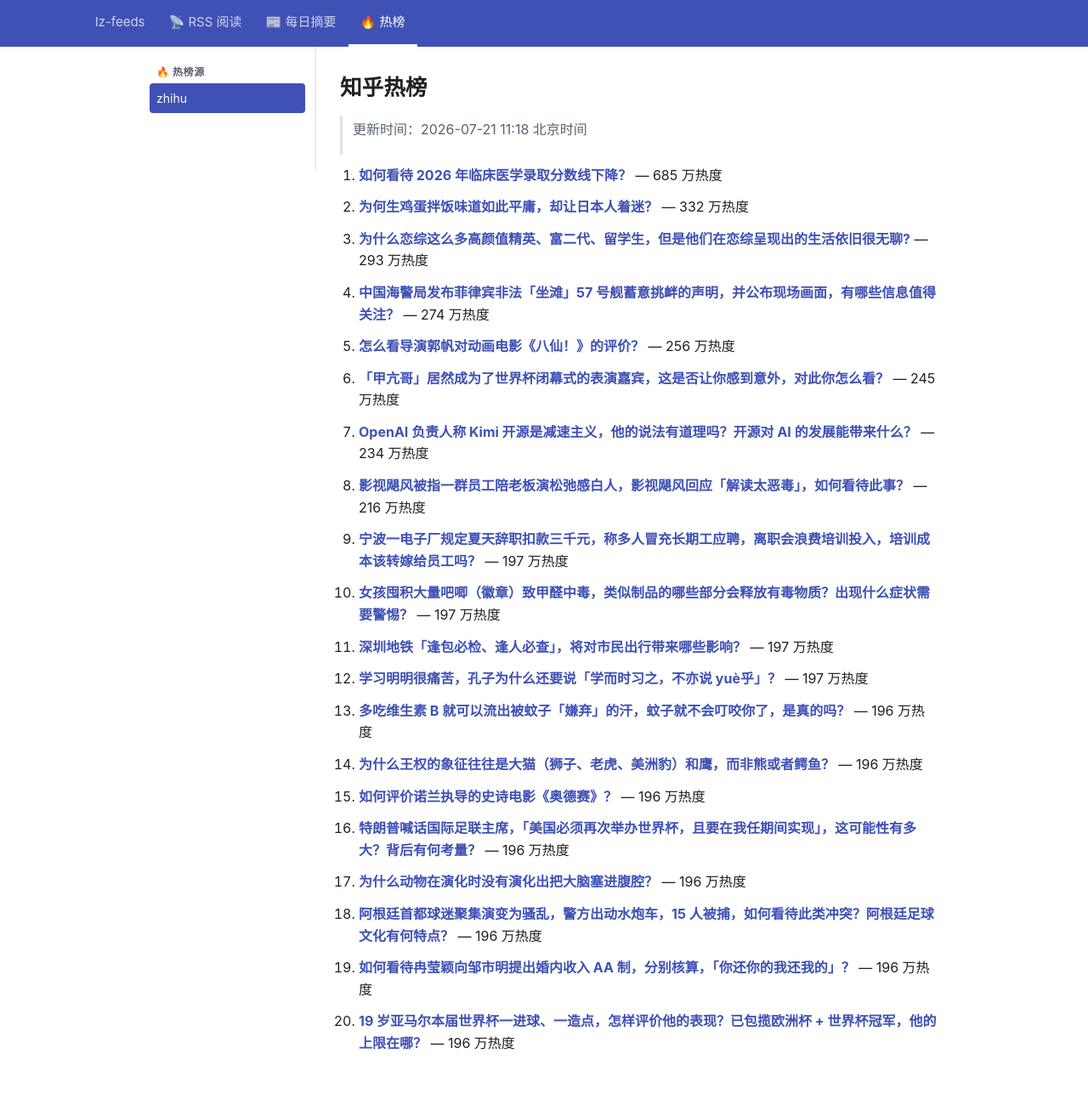
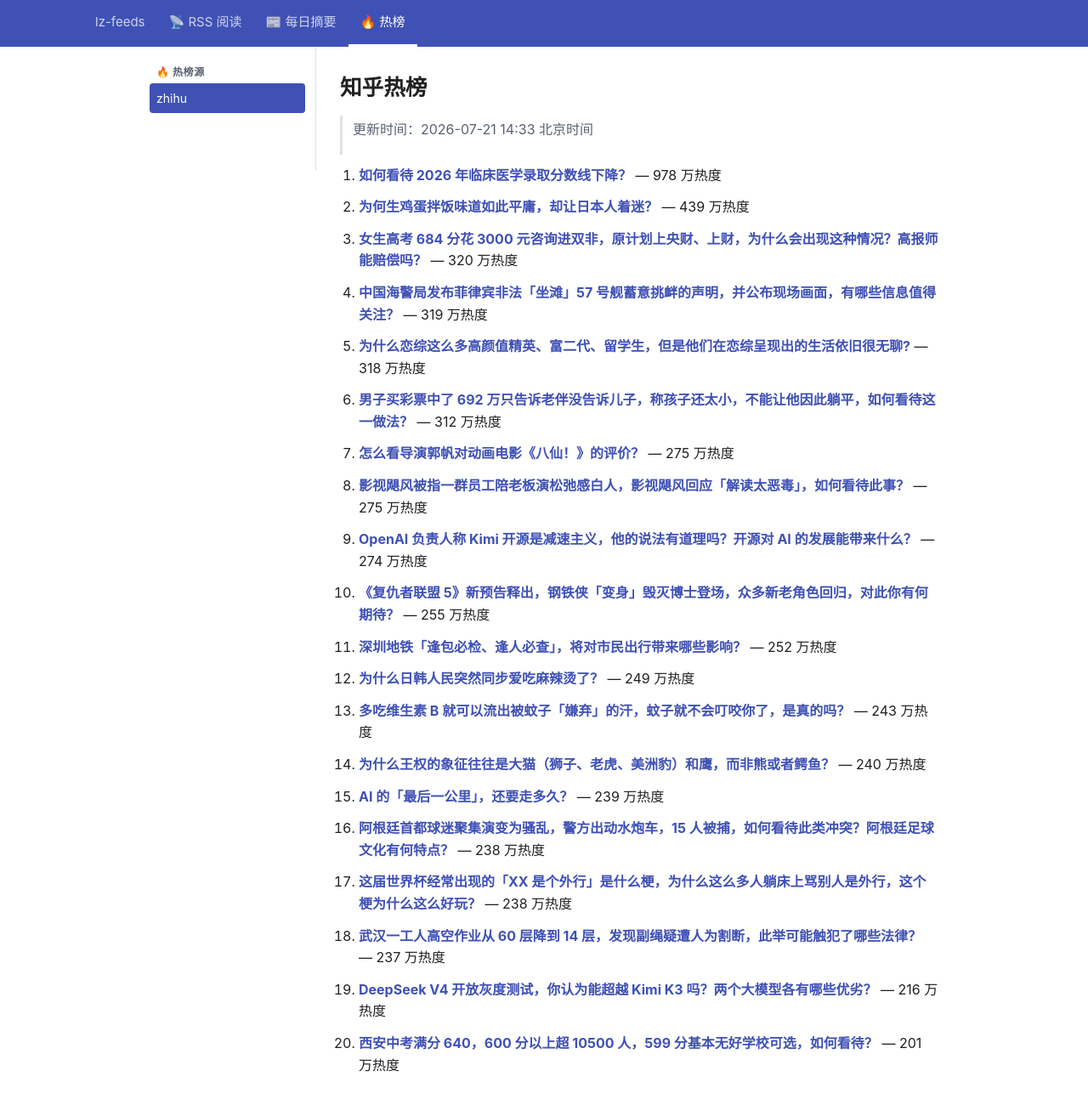
Before and after one commit to lizhang0101/lz-feeds, a Jekyll site: the page built from _hotlist/zhihu.md, in a window 1280 px wide and 1330 px high. Shown: the top 1300 px of the window at 85% size. Built offline with Jekyll 4.4.1, drawn with Linux system fonts in a browser that asks for light colours.

Commit message:
hotlist: 2026-07-21T06:33Z

```diff
--- a/_hotlist/zhihu.md
+++ b/_hotlist/zhihu.md
@@ -1,48 +1,48 @@
 ---
-updated: 2026-07-21 11:18 北京时间
+updated: 2026-07-21 14:33 北京时间
 count: 20
 ---
 
 # 知乎热榜
 
-> 更新时间：2026-07-21 11:18 北京时间
+> 更新时间：2026-07-21 14:33 北京时间
 
-1. **[如何看待 2026 年临床医学录取分数线下降？](https://www.zhihu.com/question/2061925103441650722)** — 685 万热度
+1. **[如何看待 2026 年临床医学录取分数线下降？](https://www.zhihu.com/question/2061925103441650722)** — 978 万热度
 
-2. **[为何生鸡蛋拌饭味道如此平庸，却让日本人着迷？](https://www.zhihu.com/question/2055058384097955896)** — 332 万热度
+2. **[为何生鸡蛋拌饭味道如此平庸，却让日本人着迷？](https://www.zhihu.com/question/2055058384097955896)** — 439 万热度
 
-3. **[为什么恋综这么多高颜值精英、富二代、留学生，但是他们在恋综呈现出的生活依旧很无聊?](https://www.zhihu.com/question/2001825569575306638)** — 293 万热度
+3. **[女生高考 684 分花 3000 元咨询进双非，原计划上央财、上财，为什么会出现这种情况？高报师能赔偿吗？](https://www.zhihu.com/question/2062830801440306762)** — 320 万热度
 
-4. **[中国海警局发布菲律宾非法「坐滩」57 号舰蓄意挑衅的声明，并公布现场画面，有哪些信息值得关注？](https://www.zhihu.com/question/2062608470700975381)** — 274 万热度
+4. **[中国海警局发布菲律宾非法「坐滩」57 号舰蓄意挑衅的声明，并公布现场画面，有哪些信息值得关注？](https://www.zhihu.com/question/2062608470700975381)** — 319 万热度
 
-5. **[怎么看导演郭帆对动画电影《八仙！》的评价？](https://www.zhihu.com/question/2062108518619124379)** — 256 万热度
+5. **[为什么恋综这么多高颜值精英、富二代、留学生，但是他们在恋综呈现出的生活依旧很无聊?](https://www.zhihu.com/question/2001825569575306638)** — 318 万热度
 
-6. **[「甲亢哥」居然成为了世界杯闭幕式的表演嘉宾，这是否让你感到意外，对此你怎么看？](https://www.zhihu.com/question/2062352638771818951)** — 245 万热度
+6. **[男子买彩票中了 692 万只告诉老伴没告诉儿子，称孩子还太小，不能让他因此躺平，如何看待这一做法？](https://www.zhihu.com/question/2057487320488613098)** — 312 万热度
 
-7. **[OpenAI 负责人称 Kimi 开源是减速主义，他的说法有道理吗？开源对 AI 的发展能带来什么？](https://www.zhihu.com/question/2062575282591209175)** — 234 万热度
+7. **[怎么看导演郭帆对动画电影《八仙！》的评价？](https://www.zhihu.com/question/2062108518619124379)** — 275 万热度
 
-8. **[影视飓风被指一群员工陪老板演松弛感白人，影视飓风回应「解读太恶毒」，如何看待此事？](https://www.zhihu.com/question/2062642099518795923)** — 216 万热度
+8. **[影视飓风被指一群员工陪老板演松弛感白人，影视飓风回应「解读太恶毒」，如何看待此事？](https://www.zhihu.com/question/2062642099518795923)** — 275 万热度
 
-9. **[宁波一电子厂规定夏天辞职扣款三千元，称多人冒充长期工应聘，离职会浪费培训投入，培训成本该转嫁给员工吗？](https://www.zhihu.com/question/2060738199488553481)** — 197 万热度
+9. **[OpenAI 负责人称 Kimi 开源是减速主义，他的说法有道理吗？开源对 AI 的发展能带来什么？](https://www.zhihu.com/question/2062575282591209175)** — 274 万热度
 
-10. **[女孩囤积大量吧唧（徽章）致甲醛中毒，类似制品的哪些部分会释放有毒物质？出现什么症状需要警惕？](https://www.zhihu.com/question/2061953789863654753)** — 197 万热度
+10. **[《复仇者联盟 5》新预告释出，钢铁侠「变身」毁灭博士登场，众多新老角色回归，对此你有何期待？](https://www.zhihu.com/question/2062663352988300439)** — 255 万热度
 
-11. **[深圳地铁「逢包必检、逢人必查」，将对市民出行带来哪些影响？](https://www.zhihu.com/question/2062519287487714974)** — 197 万热度
+11. **[深圳地铁「逢包必检、逢人必查」，将对市民出行带来哪些影响？](https://www.zhihu.com/question/2062519287487714974)** — 252 万热度
 
-12. **[学习明明很痛苦，孔子为什么还要说「学而时习之，不亦说 yuè乎」？](https://www.zhihu.com/question/2061437886252290978)** — 197 万热度
+12. **[为什么日韩人民突然同步爱吃麻辣烫了？](https://www.zhihu.com/question/2058337204255118363)** — 249 万热度
 
-13. **[多吃维生素 B 就可以流出被蚊子「嫌弃」的汗，蚊子就不会叮咬你了，是真的吗？](https://www.zhihu.com/question/2053174894217655686)** — 196 万热度
+13. **[多吃维生素 B 就可以流出被蚊子「嫌弃」的汗，蚊子就不会叮咬你了，是真的吗？](https://www.zhihu.com/question/2053174894217655686)** — 243 万热度
 
-14. **[为什么王权的象征往往是大猫（狮子、老虎、美洲豹）和鹰，而非熊或者鳄鱼？](https://www.zhihu.com/question/2062227038862307460)** — 196 万热度
+14. **[为什么王权的象征往往是大猫（狮子、老虎、美洲豹）和鹰，而非熊或者鳄鱼？](https://www.zhihu.com/question/2062227038862307460)** — 240 万热度
 
-15. **[如何评价诺兰执导的史诗电影《奥德赛》？](https://www.zhihu.com/question/2061467293138116879)** — 196 万热度
+15. **[AI 的「最后一公里」，还要走多久？](https://www.zhihu.com/question/2058520434031555606)** — 239 万热度
 
-16. **[特朗普喊话国际足联主席，「美国必须再次举办世界杯，且要在我任期间实现」，这可能性有多大？背后有何考量？](https://www.zhihu.com/question/2062557149230903440)** — 196 万热度
+16. **[阿根廷首都球迷聚集演变为骚乱，警方出动水炮车，15 人被捕，如何看待此类冲突？阿根廷足球文化有何特点？](https://www.zhihu.com/question/2062554076487881992)** — 238 万热度
 
-17. **[为什么动物在演化时没有演化出把大脑塞进腹腔？](https://www.zhihu.com/question/2061859935906968749)** — 196 万热度
+17. **[这届世界杯经常出现的「XX 是个外行」是什么梗，为什么这么多人躺床上骂别人是外行，这个梗为什么这么好玩？](https://www.zhihu.com/question/2061029759895561659)** — 238 万热度
 
-18. **[阿根廷首都球迷聚集演变为骚乱，警方出动水炮车，15 人被捕，如何看待此类冲突？阿根廷足球文化有何特点？](https://www.zhihu.com/question/2062554076487881992)** — 196 万热度
+18. **[武汉一工人高空作业从 60 层降到 14 层，发现副绳疑遭人为割断，此举可能触犯了哪些法律？](https://www.zhihu.com/question/2062307894830408467)** — 237 万热度
 
-19. **[如何看待冉莹颖向邹市明提出婚内收入 AA 制，分别核算，「你还你的我还我的」？](https://www.zhihu.com/question/2062276487206770661)** — 196 万热度
+19. **[DeepSeek V4 开放灰度测试，你认为能超越 Kimi K3 吗？两个大模型各有哪些优劣？](https://www.zhihu.com/question/2062579631564093084)** — 216 万热度
 
-20. **[19 岁亚马尔本届世界杯一进球、一造点，怎样评价他的表现？已包揽欧洲杯 + 世界杯冠军，他的上限在哪？](https://www.zhihu.com/question/2062423493048623288)** — 196 万热度
+20. **[西安中考满分 640，600 分以上超 10500 人，599 分基本无好学校可选，如何看待？](https://www.zhihu.com/question/2062545131677528566)** — 201 万热度
```
